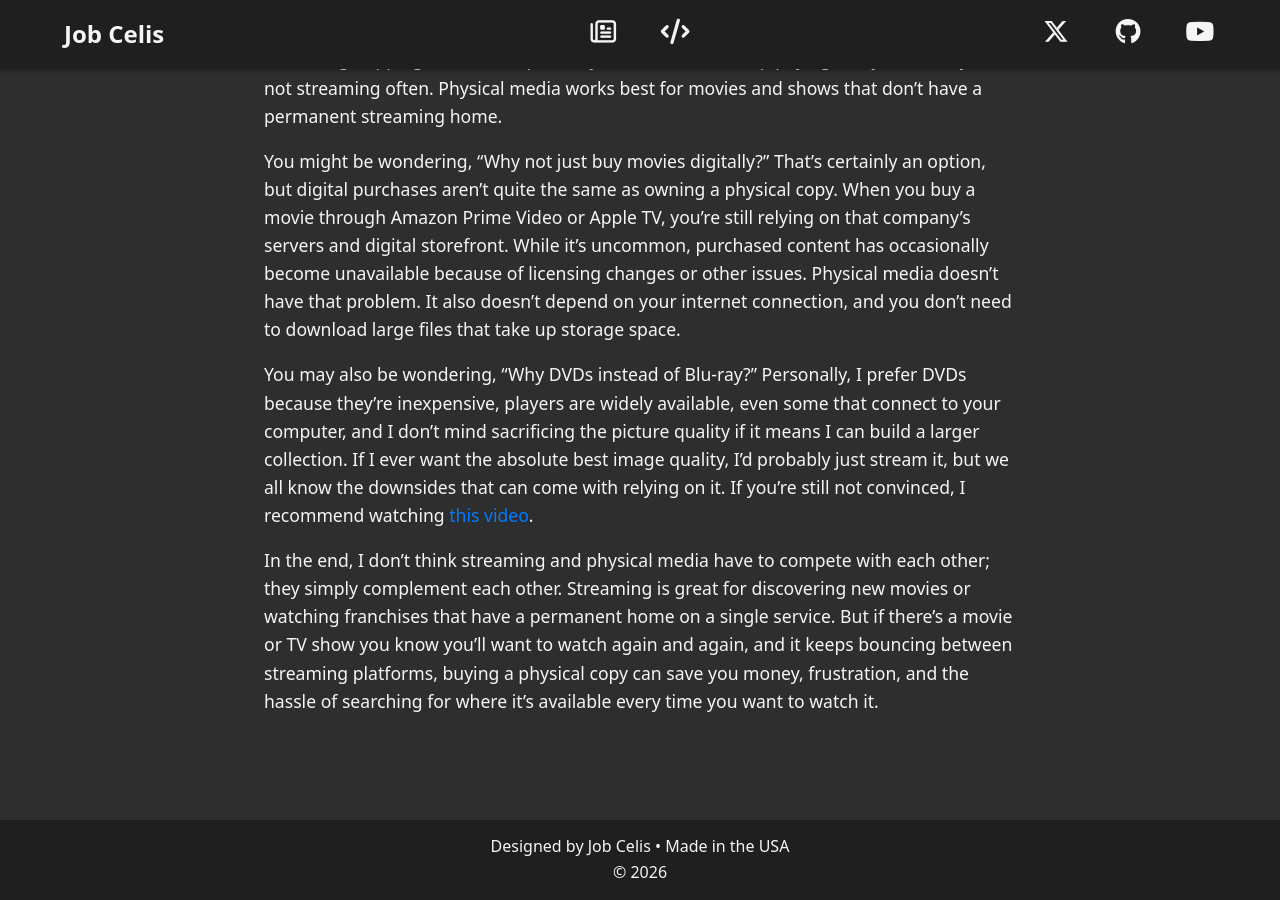
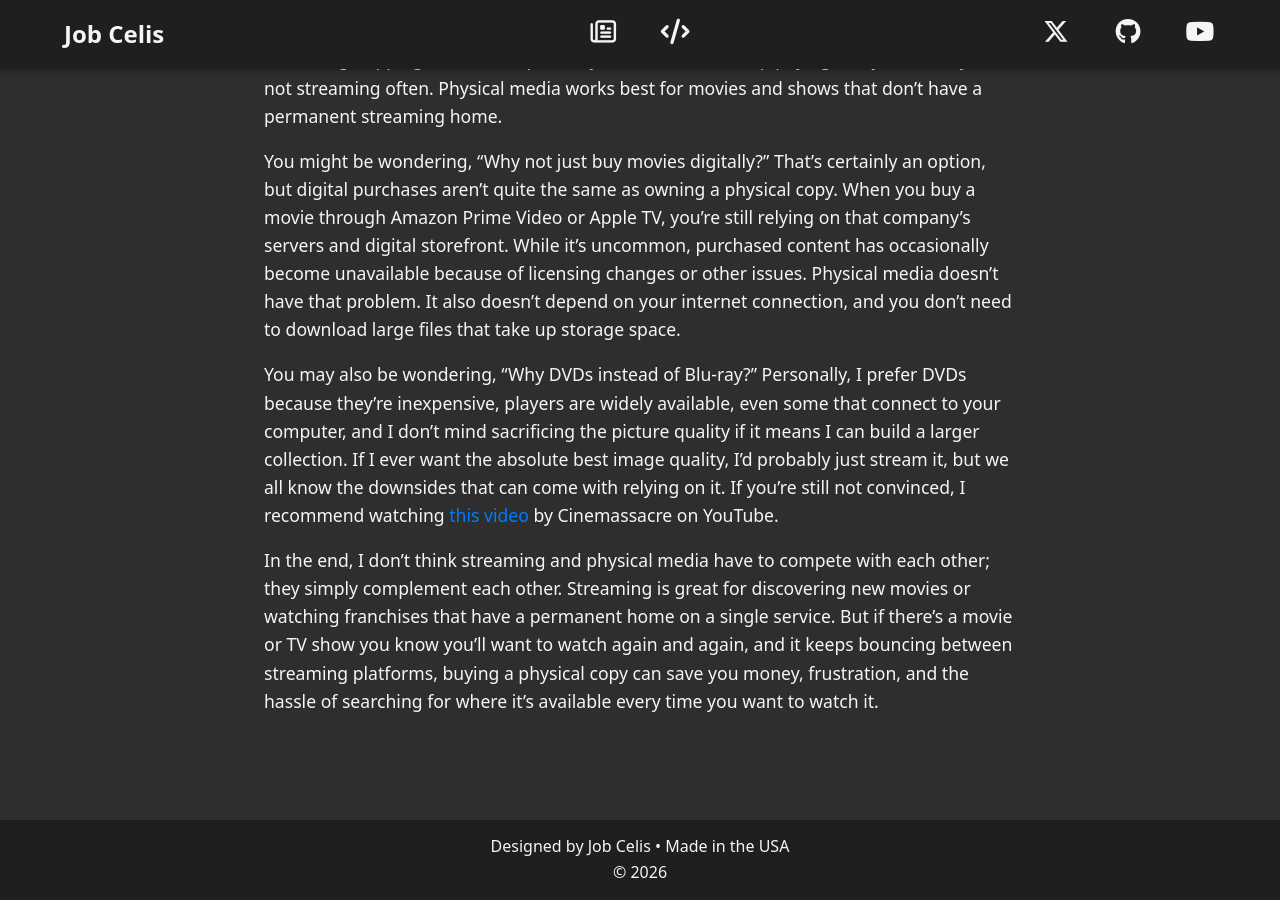
Before and after one commit to jobcelis/jobcelis.github.io, a Jekyll site: the page built from _posts/2026-6-25-streaming.md, in a window 1280 px wide and 900 px high, scrolled down 1007 px. Built offline with Jekyll 4.4.1, drawn with Linux system fonts in a browser that asks for light colours.

Commit message:
Modified the dvd streaming blog post

```diff
--- a/_posts/2026-6-25-streaming.md
+++ b/_posts/2026-6-25-streaming.md
@@ -14,6 +14,6 @@
 
 You might be wondering, "Why not just buy movies digitally?" That's certainly an option, but digital purchases aren't quite the same as owning a physical copy. When you buy a movie through Amazon Prime Video or Apple TV, you're still relying on that company's servers and digital storefront. While it's uncommon, purchased content has occasionally become unavailable because of licensing changes or other issues. Physical media doesn't have that problem. It also doesn't depend on your internet connection, and you don't need to download large files that take up storage space.
 
-You may also be wondering, "Why DVDs instead of Blu-ray?” Personally, I prefer DVDs because they're inexpensive, players are widely available, even some that connect to your computer, and I don't mind sacrificing the picture quality if it means I can build a larger collection. If I ever want the absolute best image quality, I'd probably just stream it, but we all know the downsides that can come with relying on it. If you’re still not convinced, I recommend watching <a href="https://youtu.be/tetXKdi9U3c?si=ahXddCBAGHQHalSd" target="_blank" style="color: #007bff;">this video</a>.
+You may also be wondering, "Why DVDs instead of Blu-ray?” Personally, I prefer DVDs because they're inexpensive, players are widely available, even some that connect to your computer, and I don't mind sacrificing the picture quality if it means I can build a larger collection. If I ever want the absolute best image quality, I'd probably just stream it, but we all know the downsides that can come with relying on it. If you’re still not convinced, I recommend watching <a href="https://youtu.be/tetXKdi9U3c?si=ahXddCBAGHQHalSd" target="_blank" style="color: #007bff;">this video</a> by Cinemassacre on YouTube.
 
 In the end, I don't think streaming and physical media have to compete with each other; they simply complement each other. Streaming is great for discovering new movies or watching franchises that have a permanent home on a single service. But if there's a movie or TV show you know you'll want to watch again and again, and it keeps bouncing between streaming platforms, buying a physical copy can save you money, frustration, and the hassle of searching for where it's available every time you want to watch it.
```
